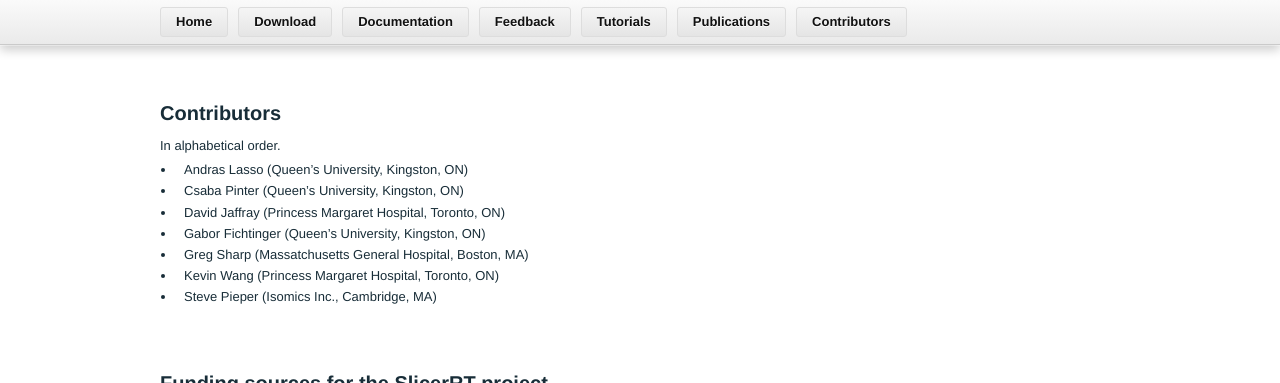
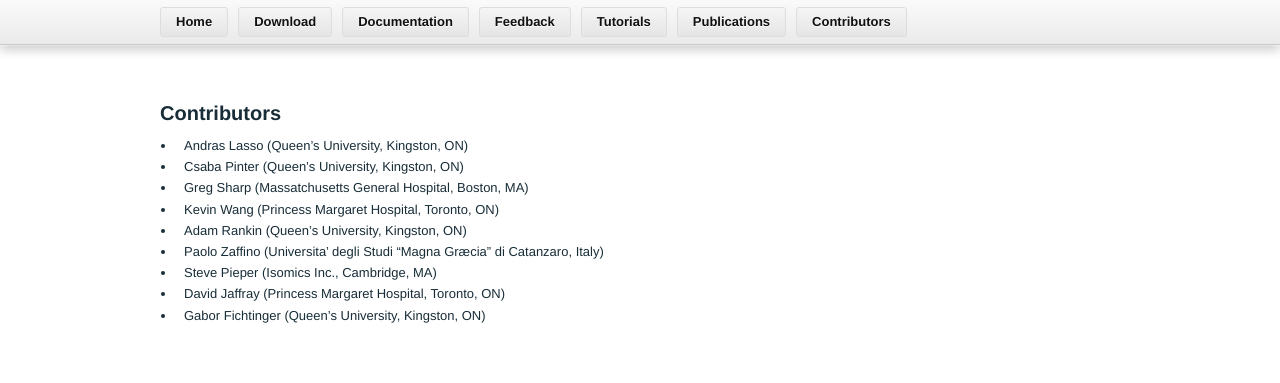
Before and after one commit to Sunderlandkyl/slicerrt.github.com, a Jekyll site: the page built from Contributors.md, in a window 1280 px wide, cut to the strip 0-383 px from the top of the page. Built offline with Jekyll 4.4.1, drawn with Linux system fonts in a browser that asks for light colours; Markdown is read by kramdown in place of the engine named in the settings.

Commit message:
Update Contributors.md

```diff
--- a/Contributors.md
+++ b/Contributors.md
@@ -3,15 +3,15 @@ layout: default
 ---
 #Contributors
 
-In alphabetical order.
-
 *   Andras Lasso (Queen's University, Kingston, ON)
 *   Csaba Pinter (Queen's University, Kingston, ON)
+*   Greg Sharp (Massatchusetts General Hospital, Boston, MA)
+*   Kevin Wang (Princess Margaret Hospital, Toronto, ON)
+*   Adam Rankin (Queen's University, Kingston, ON)
+*   Paolo Zaffino (Universita' degli Studi "Magna Græcia" di Catanzaro, Italy)
+*   Steve Pieper (Isomics Inc., Cambridge, MA)
 *   David Jaffray (Princess Margaret Hospital, Toronto, ON)
 *   Gabor Fichtinger (Queen's University, Kingston, ON)
-*   Greg Sharp (Massatchusetts General Hospital, Boston, MA)
-*   Kevin Wang (Princess Margaret Hospital, Toronto, ON)
-*   Steve Pieper (Isomics Inc., Cambridge, MA)
 
 
 <br>
```
